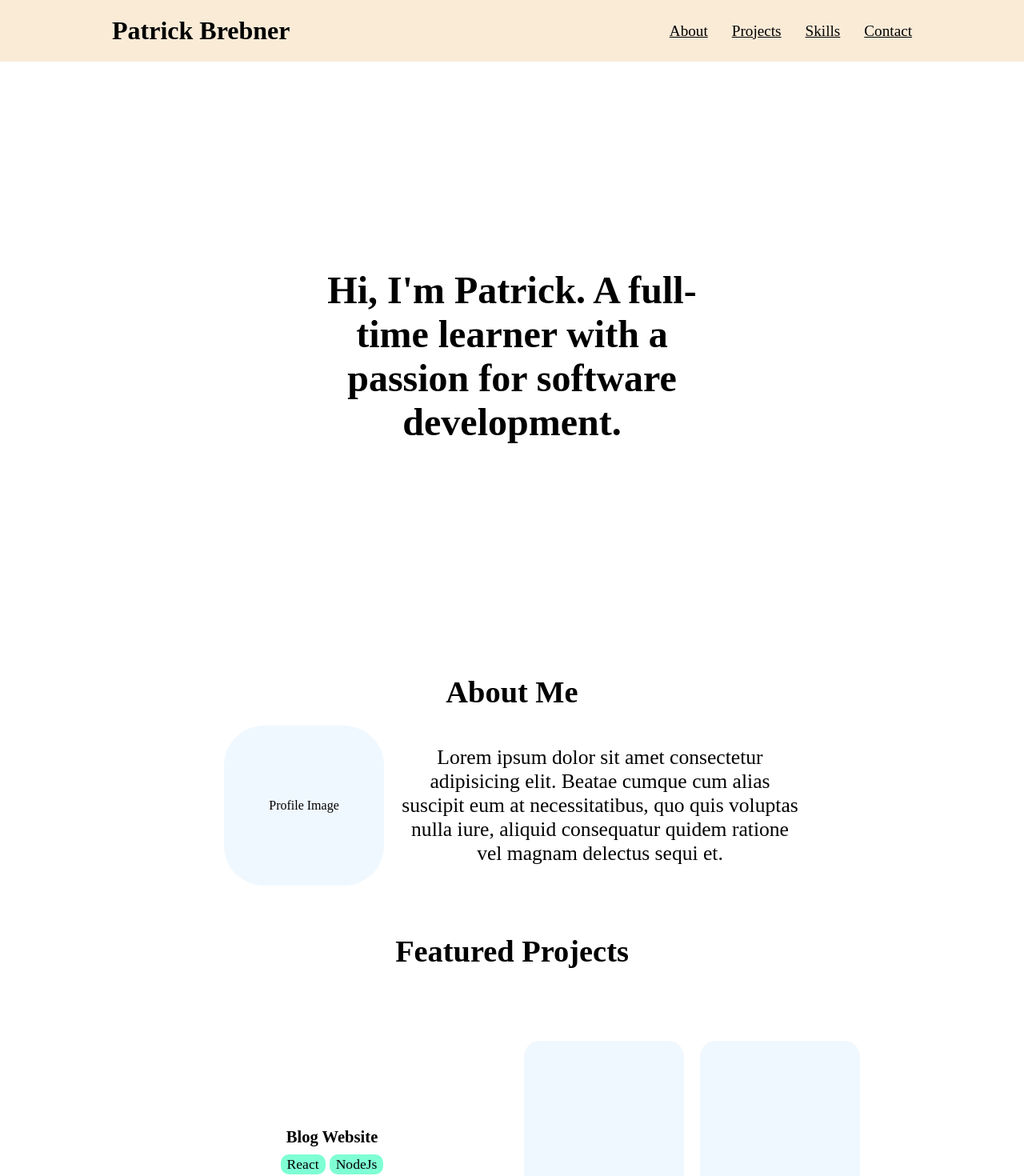
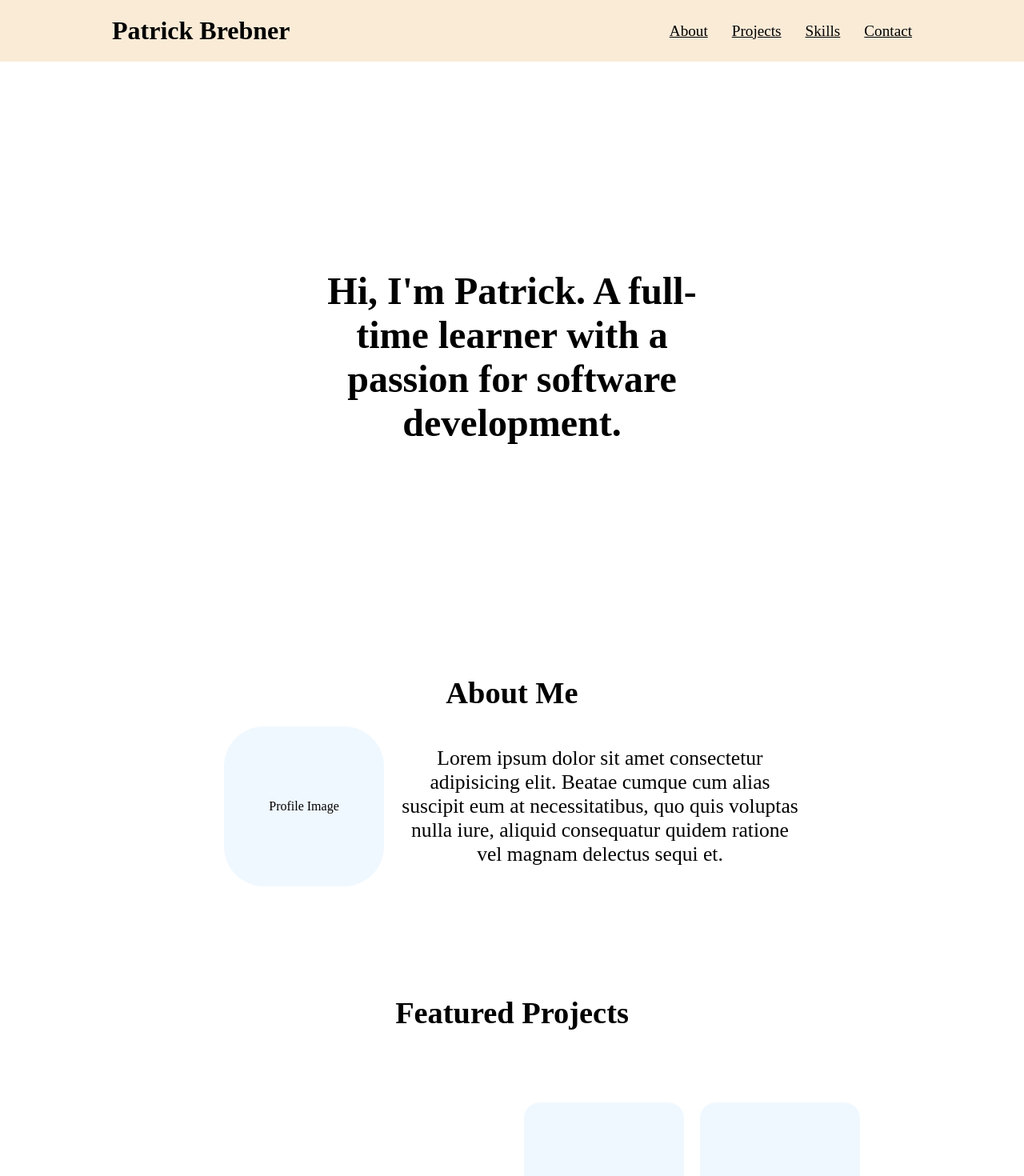
Before and after one commit to pbrebner/pbrebner.github.io, a React (Vite) app: page / in a window 1280 px wide. Shown: the top 1470 px of the page at 80% size. Built offline with nearby package versions, Linux system fonts and the light colour scheme.

Commit message:
Modify section header and update styling

```diff
--- a/src/pages/Home.jsx
+++ b/src/pages/Home.jsx
@@ -32,6 +32,8 @@
 
     return (
         <div className="home">
+            <div className="homeInnerContainer">
+                <div className="hl"></div>
                 <section id="intro" className="intro homeSection">
                     <p>
                         Hi, I'm Patrick. A full-time learner with a passion for
@@ -39,19 +41,30 @@
                     </p>
                 </section>
                 <section id="about" className="about homeSection">
+                    <div className="sectionHead">
+                        <div className="sectionHl"></div>
                         <h2>About Me</h2>
+                        <div className="sectionHl"></div>
+                    </div>
+
                     <div className="aboutContent">
                         <div className="aboutImage">Profile Image</div>
                         <p>
-                        Lorem ipsum dolor sit amet consectetur adipisicing elit.
-                        Beatae cumque cum alias suscipit eum at necessitatibus,
-                        quo quis voluptas nulla iure, aliquid consequatur quidem
-                        ratione vel magnam delectus sequi et.{" "}
+                            Lorem ipsum dolor sit amet consectetur adipisicing
+                            elit. Beatae cumque cum alias suscipit eum at
+                            necessitatibus, quo quis voluptas nulla iure,
+                            aliquid consequatur quidem ratione vel magnam
+                            delectus sequi et.{" "}
                         </p>
                     </div>
                 </section>
                 <section id="projects" className="projects homeSection">
+                    <div className="sectionHead">
+                        <div className="sectionHl"></div>
                         <h2>Featured Projects</h2>
+                        <div className="sectionHl"></div>
+                    </div>
+
                     <div className="projects">
                         {projectList.map((project, index) => {
                             if (index % 2) {
@@ -75,7 +88,12 @@
                     </div>
                 </section>
                 <section id="skills" className="skills homeSection">
+                    <div className="sectionHead">
+                        <div className="sectionHl"></div>
                         <h2>Tools & Skills</h2>
+                        <div className="sectionHl"></div>
+                    </div>
+
                     <div className="skillOuterContainer">
                         <div className="skillCategory">
                             <h3 className="skillHead">Front-end</h3>
@@ -151,11 +169,17 @@
                     </div>
                 </section>
                 <section id="contact" className="contact homeSection">
+                    <div className="sectionHead">
+                        <div className="sectionHl"></div>
                         <h2>Get in Touch</h2>
+                        <div className="sectionHl"></div>
+                    </div>
+
                     <div className="contactContent">
                         <p>
-                        I would love to hear from you. Whether it is a project
-                        collaboration, job opportunity, or just a chat.
+                            I would love to hear from you. Whether it is a
+                            project collaboration, job opportunity, or just a
+                            chat.
                         </p>
                         <div className="contactOptions">
                             <div className="emailOption">
@@ -179,6 +203,8 @@
                         </div>
                     </div>
                 </section>
+                <div className="hl"></div>
+            </div>
         </div>
     );
 }
--- a/src/pages/styles/Home.css
+++ b/src/pages/styles/Home.css
@@ -1,18 +1,45 @@
 .home {
+    background-color: var(--dark-alt);
+
     display: flex;
     flex-direction: column;
     align-items: center;
 }
 
-.homeSection {
+.homeInnerContainer {
     max-width: 1000px;
+
     display: flex;
     flex-direction: column;
+}
+
+.homeSection {
+    display: flex;
+    flex-direction: column;
+}
+
+.sectionHead {
+    display: flex;
     align-items: center;
+    justify-content: center;
+    gap: 20px;
 }
 
 h2 {
+    color: var(--light-text);
     font-size: 2.4rem;
+}
+
+.hl {
+    height: 1px;
+    width: 100%;
+    background-color: var(--light-text);
+}
+
+.sectionHl {
+    height: 1px;
+    flex: 1;
+    background-color: var(--light-text);
 }
 
 /* Styling for Intro Section */
@@ -28,6 +55,7 @@
 }
 
 .intro p {
+    color: var(--light-text);
     max-width: 500px;
 
     font-size: 3rem;
@@ -38,7 +66,7 @@
 
 .about {
     padding: 30px;
-    min-height: 300px;
+    min-height: 400px;
 
     display: flex;
     flex-direction: column;
@@ -64,6 +92,8 @@
 }
 
 .aboutContent p {
+    color: var(--light-text);
+
     font-size: 1.6rem;
     text-align: center;
     max-width: 500px;
@@ -72,6 +102,7 @@
 @media (min-width: 800px) {
     .aboutContent {
         flex-direction: row;
+        justify-content: center;
     }
 }
 
@@ -92,12 +123,15 @@
 
     display: flex;
     flex-direction: column;
-    gap: 20px;
+    gap: 30px;
 }
 
 .skillOuterContainer {
     display: flex;
     flex-direction: column;
+    align-items: center;
+    flex-wrap: wrap;
+
     gap: 30px;
 }
 
@@ -105,18 +139,21 @@
     display: flex;
     flex-direction: column;
     align-items: center;
-    gap: 5px;
+    gap: 15px;
 }
 
 .skillHead {
+    color: var(--light-text);
     font-size: 1.4rem;
 }
 
 .skillContainer {
+    background-color: black;
+
     padding: 30px;
     font-size: 1.4rem;
     border: 1px solid black;
-    border-radius: 5px;
+    border-radius: 20px;
 
     height: 100%;
     width: 100%;
@@ -127,6 +164,7 @@
 }
 
 .skill {
+    color: var(--light-text);
     display: flex;
     flex-direction: column;
     gap: 8px;
@@ -140,21 +178,25 @@
 @media (min-width: 800px) {
     .skillOuterContainer {
         flex-direction: row;
+        align-items: stretch;
+        justify-content: center;
+        gap: 10px;
     }
 }
 
 /* Styling for Contact Section */
 
 .contact {
-    padding: 40px;
+    padding: 30px;
     min-height: 300px;
 
     display: flex;
     flex-direction: column;
-    gap: 30px;
+    gap: 50px;
 }
 
 .contactContent {
+    color: var(--light-text);
     display: flex;
     flex-direction: column;
     align-items: center;
@@ -193,5 +235,5 @@
 
 .socialLinks a {
     font-size: 2.4rem;
-    color: black;
+    color: var(--light-text);
 }
```
Lines whose indentation alone changed are shown as unchanged.
